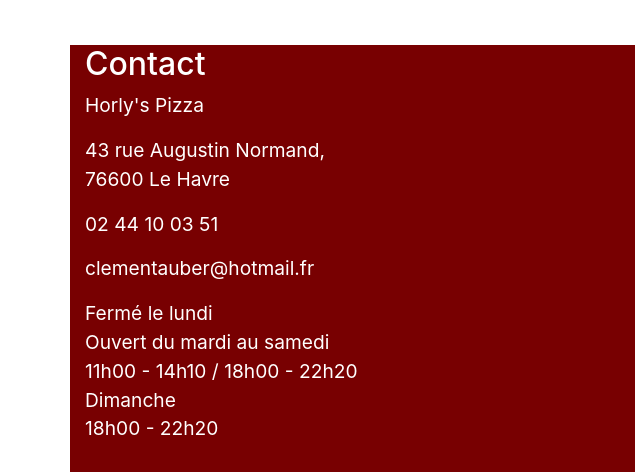
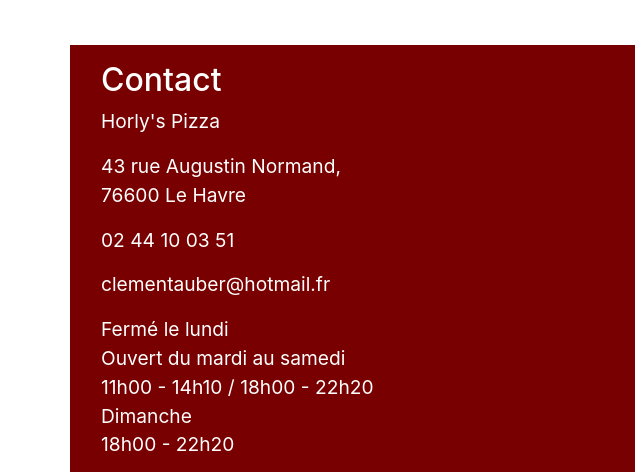
Before and after one commit to PaulineDesert/Horlys-Pizza, a plain HTML site: page index.html in a window 1280 px wide. Shown: the part 2122-2594 px from the top of the page, 0-635 px from the left. Drawn offline with nearby package versions, Linux system fonts and the light colour scheme.

Commit message:
reponsive footer

```diff
--- a/index.html
+++ b/index.html
@@ -56,7 +56,7 @@
             <h2 class="h1 text-red text-center mt-5">Base tomate</h2>
             <div class="container">
                 <div class="row justify-content-center">
-                    <div class="col-sm-8 col-lg-4">
+                    <div class="col-sm-8 col-lg-4 ">
                         <div class="card border-red mt-5">
                             <card-body>
                                 <h3 class="h4 mb-0 card-title text-center mt-2">Margharita</h3>
@@ -92,7 +92,7 @@
                             </div>
                         </div>
                     </div>
-                    <div class="col-sm-8 col-lg-4">
+                    <div class="col-sm-8 col-lg-4 ">
                         <div class="card border-red mt-5">
                             <card-body>
                                 <h3 class="h4 mb-0 card-title text-center mt-2">Royale</h3>
@@ -128,7 +128,7 @@
                             </div>
                         </div>
                     </div>
-                    <div class="col-sm-8 col-lg-4">
+                    <div class="col-sm-8 col-lg-4 ">
                         <div class="card border-red mt-5">
                             <card-body>
                                 <h3 class="h4 mb-0 card-title text-center mt-2">Pepperoni</h3>
@@ -291,7 +291,7 @@
             <div class="container">
                 <div class="row">
                     <div class="col-sm">
-                        <div class="card border-red mt-5">
+                        <div class="card border-red mt-5 ">
                             <card-body>
                                 <h3 class="h4 mb-0 card-title text-center mt-2">Salmone</h3>
                                 <img src="assets/img/salmone.png" class="card-img-top p-3" title="Salmone"
@@ -413,7 +413,7 @@
         <div class="container">
             <div class="row mt-5">
                 <div class="col-sm-6 btn-red text-white text-jutify-center txtsize">
-                    <div><h2>Contact</h2>
+                    <div class="m-3"><h2>Contact</h2>
                     <p>Horly's Pizza</p>
                     <p>43 rue Augustin Normand,<br>76600 Le Havre</p>
                     <p>02 44 10 03 51</p>
```
